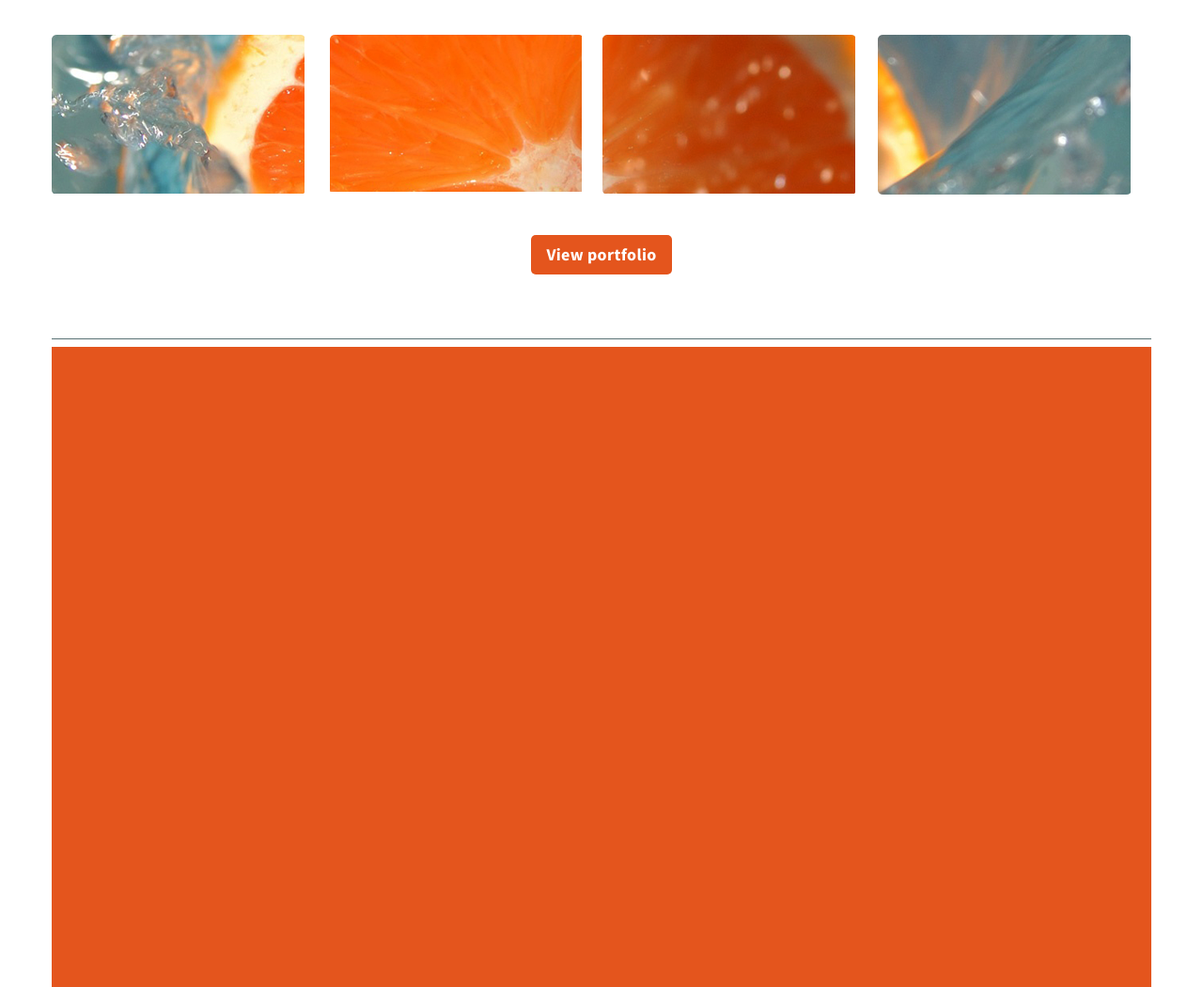
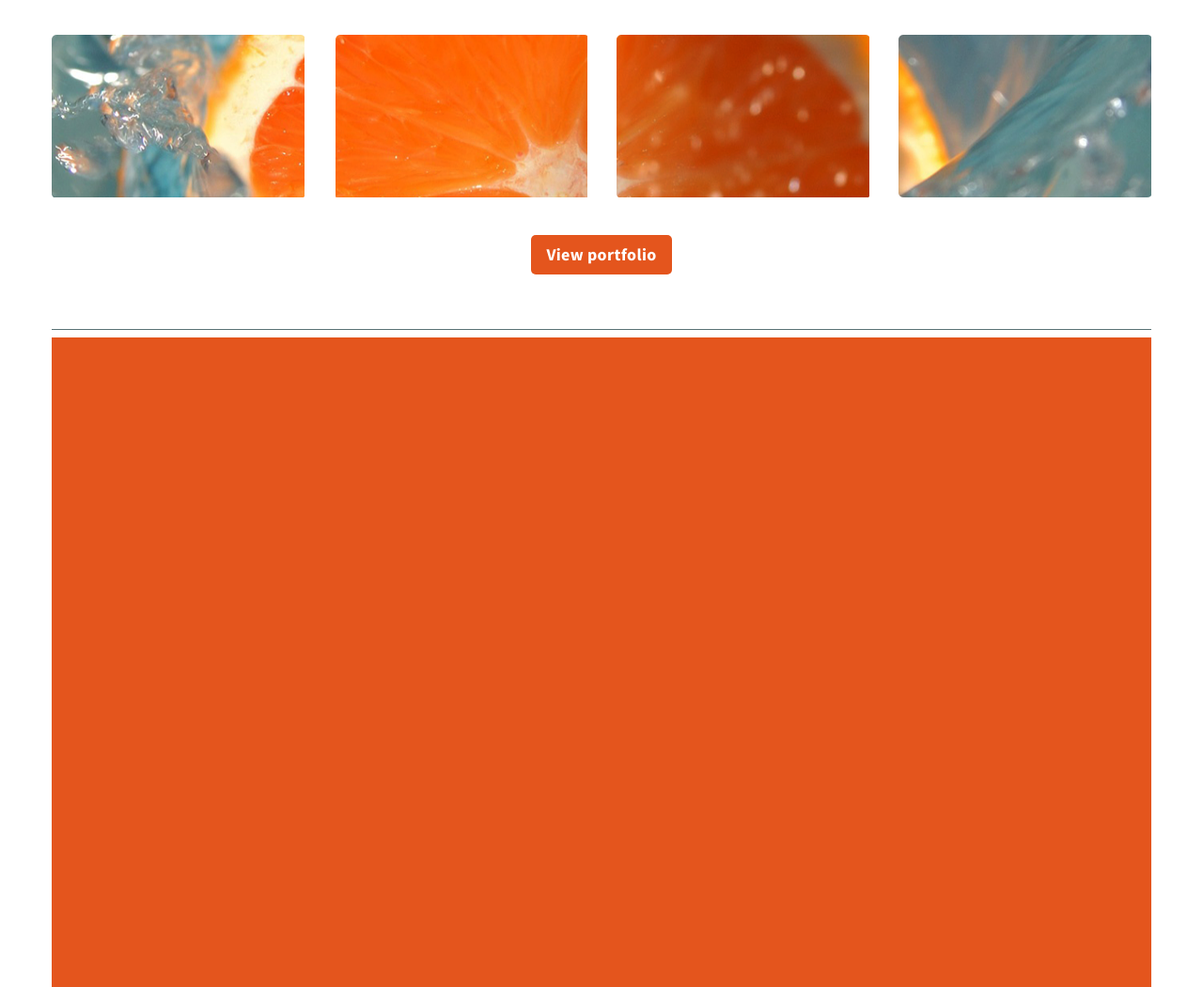
Before and after one commit to KonovalovaVV/html-css, a plain HTML site: page index.html in a window 1280 px wide. Shown: the part 1267-2317 px from the top of the page at 94% size. Drawn offline with Linux system fonts and the light colour scheme.

Commit message:
Fix size of pictures.

```diff
--- a/css/main.css
+++ b/css/main.css
@@ -148,15 +148,18 @@
 }
 
 .gallery__item {
+    border-radius: 5px;
+}
+
+.gallery__image {
     width: 100%;
     height: 100%;
-    border-radius: 5px;
 }
 
 .gallery-button {
     display: flex;
     justify-content: space-around;
-    padding-bottom: 60px;
+    padding-bottom: 50px;
     margin: auto;
 }
 
--- a/index.html
+++ b/index.html
@@ -145,16 +145,16 @@
 
       <div class="gallery">
         <div class="gallery__item">
-          <img src="img/gallery1.png" alt="">
+          <img class="gallery__image" src="img/gallery1.png" alt="">
         </div>
         <div class="gallery__item">
-          <img src="img/gallery2.png" alt="">
+          <img class="gallery__image" src="img/gallery2.png" alt="">
         </div>
         <div class="gallery__item">
-          <img src="img/gallery3.png" alt="">
+          <img class="gallery__image" src="img/gallery3.png" alt="">
         </div>
         <div class="gallery__item">
-          <img src="img/gallery4.png" alt="">
+          <img class="gallery__image" src="img/gallery4.png" alt="">
         </div>
       </div>
 
```
